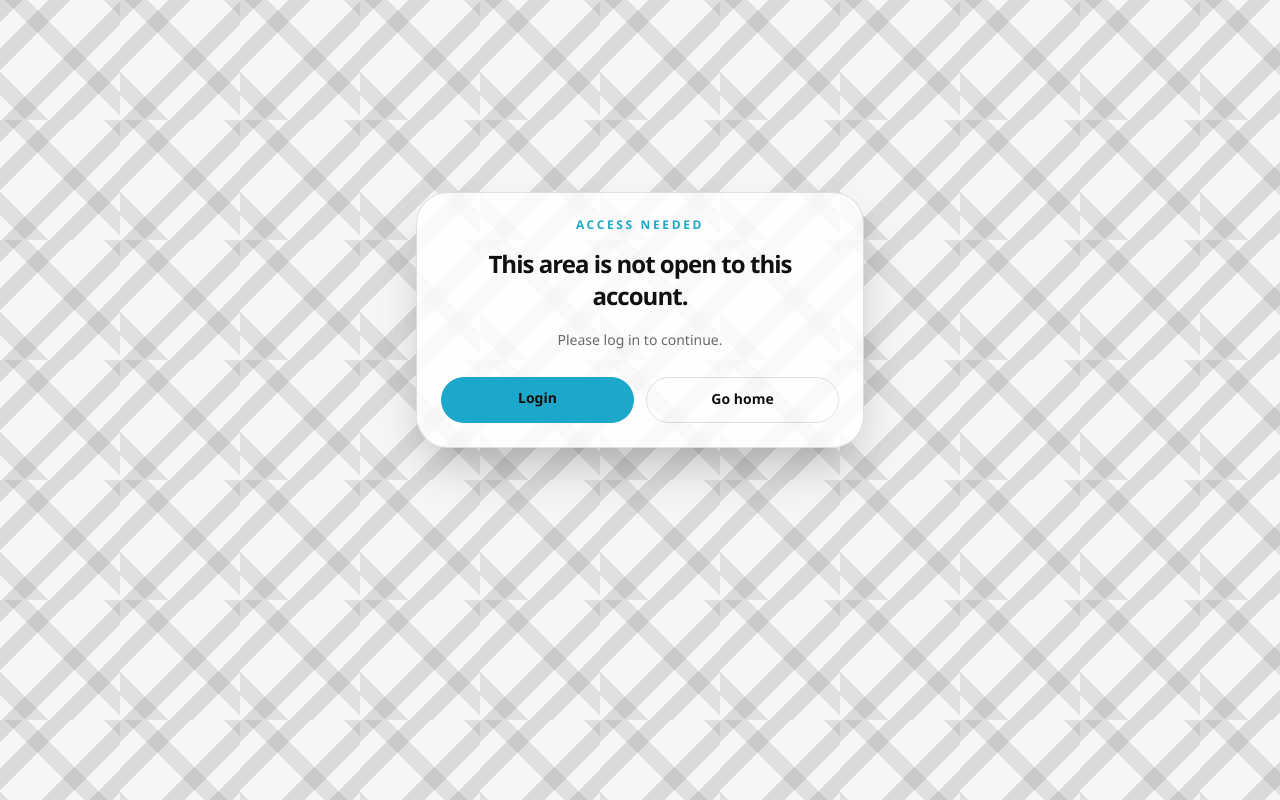
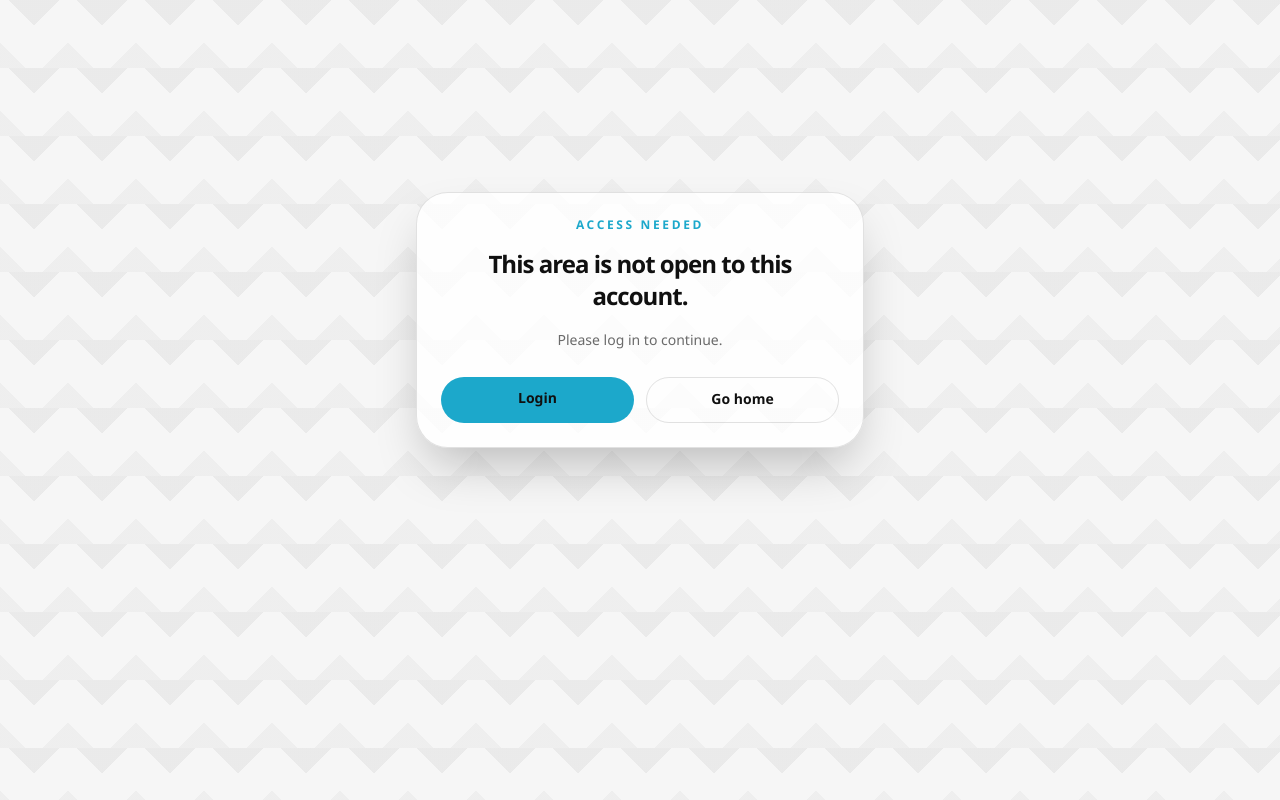
Before and after one commit to rurangwaluc/addressor, a Next.js app in the folder apps/web/: page /business-onboarding in a window 1280 px wide. Built offline with nearby package versions, Linux system fonts and the light colour scheme; no server answers.

Commit message:
Use polished Addressor background across pages

```diff
--- a/apps/web/app/(business)/business-dashboard/page.tsx
+++ b/apps/web/app/(business)/business-dashboard/page.tsx
@@ -68,7 +68,7 @@
   return (
     <main
       className="min-h-screen px-4 py-5 sm:px-6 lg:px-8"
-      style={{ background: "var(--background)", color: "var(--text)" }}
+      style={{ color: "var(--text)" }}
     >
       <section className="mx-auto w-full max-w-7xl">
         <div
@@ -145,9 +145,8 @@
       ) : (
         <main
           className="min-h-screen px-4 py-5 sm:px-6 lg:px-8"
-          style={{ background: "var(--background)", color: "var(--text)" }}
+          style={{ color: "var(--text)" }}
         >
-          <div className="imigongo-pattern fixed inset-0 opacity-10" />
 
           <section className="relative mx-auto w-full max-w-7xl">
             <nav
--- a/apps/web/app/(business)/business-onboarding/page.tsx
+++ b/apps/web/app/(business)/business-onboarding/page.tsx
@@ -277,7 +277,6 @@
       <main
         className="relative min-h-screen overflow-hidden px-4 py-4 sm:px-6 sm:py-6 lg:px-8"
         style={{
-          background: "var(--background)",
           color: "var(--text)",
         }}
       >
--- a/apps/web/app/(business)/business-profile/page.tsx
+++ b/apps/web/app/(business)/business-profile/page.tsx
@@ -345,9 +345,8 @@
     <RequireAccess mode="business">
       <main
         className="min-h-screen px-4 py-5 sm:px-6 lg:px-8"
-        style={{ background: "var(--background)", color: "var(--text)" }}
+        style={{ color: "var(--text)" }}
       >
-        <div className="imigongo-pattern fixed inset-0 opacity-10" />
 
         <section className="relative mx-auto w-full max-w-7xl">
           <nav
--- a/apps/web/app/(business)/businesses/page.tsx
+++ b/apps/web/app/(business)/businesses/page.tsx
@@ -106,9 +106,8 @@
     <RequireAccess mode="business">
       <main
         className="min-h-screen px-4 py-5 sm:px-6 lg:px-8"
-        style={{ background: "var(--background)", color: "var(--text)" }}
+        style={{ color: "var(--text)" }}
       >
-        <div className="imigongo-pattern fixed inset-0 opacity-10" />
 
         <section className="relative mx-auto w-full max-w-7xl">
           <nav
--- a/apps/web/app/(platform)/platform/page.tsx
+++ b/apps/web/app/(platform)/platform/page.tsx
@@ -7,7 +7,6 @@
       <main
         className="min-h-screen px-5 py-8"
         style={{
-          background: "var(--background)",
           color: "var(--text)",
         }}
       >
--- a/apps/web/components/AuthShell.tsx
+++ b/apps/web/components/AuthShell.tsx
@@ -32,23 +32,7 @@
   const visiblePanelItems = panelItems.slice(0, 3);
 
   return (
-    <main
-      className="relative min-h-dvh overflow-x-hidden px-3 pb-[max(1rem,env(safe-area-inset-bottom))] pt-[max(0.75rem,env(safe-area-inset-top))] sm:px-5 lg:px-8"
-      style={{ background: "var(--auth-page-bg)" }}
-    >
-      <div className="imigongo-pattern pointer-events-none absolute inset-0 opacity-25" />
-      <div
-        className="pointer-events-none absolute inset-0"
-        style={{ background: "var(--auth-page-overlay)" }}
-      />
-      <div
-        className="pointer-events-none absolute inset-0"
-        style={{
-          background:
-            "radial-gradient(circle at 16% 10%, rgba(255,255,255,0.045), transparent 28%), radial-gradient(circle at 88% 92%, rgba(0,0,0,0.18), transparent 34%)",
-        }}
-      />
-
+      <main className="relative min-h-dvh overflow-x-hidden px-3 pb-[max(1rem,env(safe-area-inset-bottom))] pt-[max(0.75rem,env(safe-area-inset-top))] sm:px-5 lg:px-8">
       <div className="relative mx-auto flex min-h-[calc(100dvh-1.5rem)] w-full max-w-[73rem] flex-col">
         <header className="flex items-center justify-between gap-3 py-2.5 sm:py-4">
           <Link
--- a/apps/web/components/auth/RequireAccess.tsx
+++ b/apps/web/components/auth/RequireAccess.tsx
@@ -102,7 +102,6 @@
     <main
       className="min-h-screen px-5 py-10"
       style={{
-        background: "var(--background)",
         color: "var(--text)",
       }}
     >
--- a/apps/web/styles/globals.css
+++ b/apps/web/styles/globals.css
@@ -74,21 +74,24 @@
   color: var(--text);
   background-color: var(--bg);
   background-image:
-    linear-gradient(rgba(246, 246, 246, 0.46), rgba(246, 246, 246, 0.46)),
-    repeating-linear-gradient(
-      135deg,
-      rgba(16, 16, 16, 0.22) 0 16px,
-      transparent 16px 34px,
-      rgba(16, 16, 16, 0.22) 34px 50px,
-      transparent 50px 86px
-    ),
-    repeating-linear-gradient(
-      45deg,
-      transparent 0 18px,
-      rgba(16, 16, 16, 0.18) 18px 34px,
-      transparent 34px 70px
-    );
-  background-size: auto, 120px 120px, 120px 120px;
+    linear-gradient(rgba(246, 246, 246, 0.58), rgba(246, 246, 246, 0.58)),
+    linear-gradient(135deg, rgba(16, 16, 16, 0.12) 18px, transparent 18px),
+    linear-gradient(225deg, rgba(16, 16, 16, 0.12) 18px, transparent 18px),
+    linear-gradient(45deg, rgba(16, 16, 16, 0.08) 18px, transparent 18px),
+    linear-gradient(315deg, rgba(16, 16, 16, 0.08) 18px, transparent 18px);
+  background-position:
+    0 0,
+    34px 0,
+    34px 0,
+    0 0,
+    0 0;
+  background-size:
+    auto,
+    68px 68px,
+    68px 68px,
+    68px 68px,
+    68px 68px;
+  background-repeat: repeat;
   background-attachment: fixed;
   -webkit-font-smoothing: antialiased;
   text-rendering: geometricPrecision;
@@ -98,21 +101,24 @@
 .dark body.addressor-body {
   background-color: var(--bg);
   background-image:
-    linear-gradient(rgba(41, 41, 41, 0.46), rgba(41, 41, 41, 0.46)),
-    repeating-linear-gradient(
-      135deg,
-      rgba(246, 246, 246, 0.26) 0 16px,
-      transparent 16px 34px,
-      rgba(246, 246, 246, 0.26) 34px 50px,
-      transparent 50px 86px
-    ),
-    repeating-linear-gradient(
-      45deg,
-      transparent 0 18px,
-      rgba(246, 246, 246, 0.22) 18px 34px,
-      transparent 34px 70px
-    );
-  background-size: auto, 120px 120px, 120px 120px;
+    linear-gradient(rgba(41, 41, 41, 0.58), rgba(41, 41, 41, 0.58)),
+    linear-gradient(135deg, rgba(246, 246, 246, 0.13) 18px, transparent 18px),
+    linear-gradient(225deg, rgba(246, 246, 246, 0.13) 18px, transparent 18px),
+    linear-gradient(45deg, rgba(246, 246, 246, 0.09) 18px, transparent 18px),
+    linear-gradient(315deg, rgba(246, 246, 246, 0.09) 18px, transparent 18px);
+  background-position:
+    0 0,
+    34px 0,
+    34px 0,
+    0 0,
+    0 0;
+  background-size:
+    auto,
+    68px 68px,
+    68px 68px,
+    68px 68px,
+    68px 68px;
+  background-repeat: repeat;
   background-attachment: fixed;
 }
 
```
